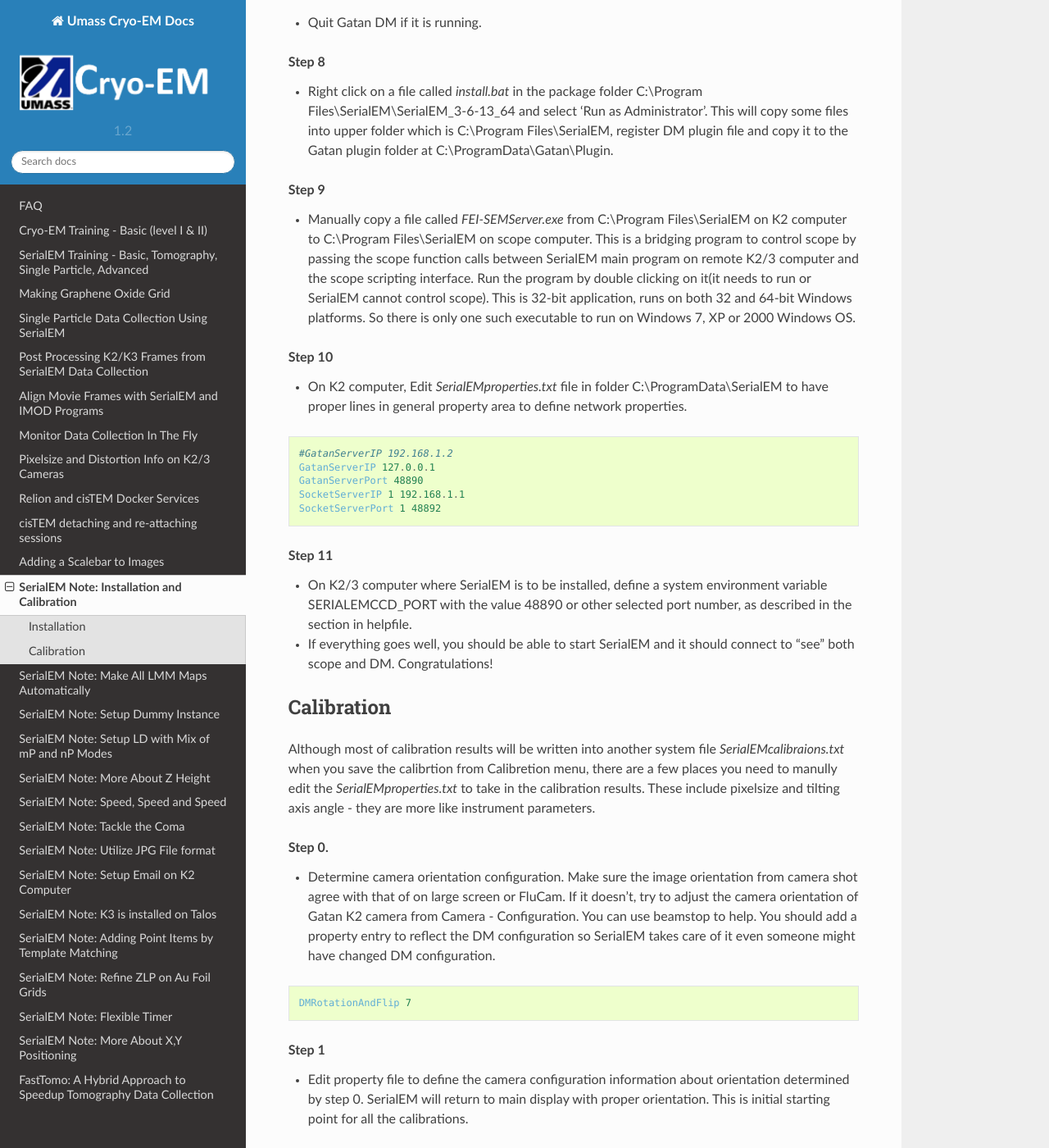
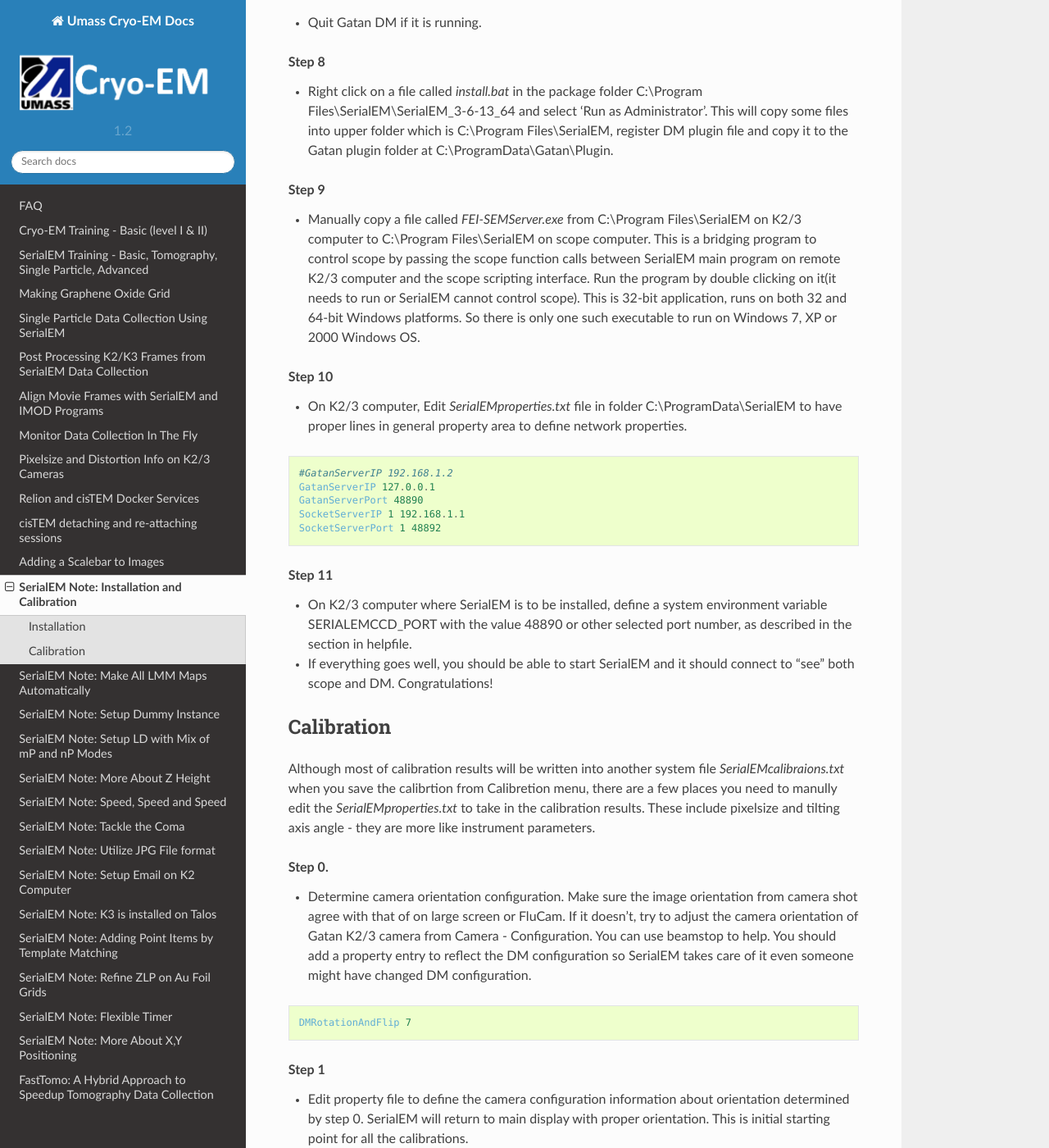
Before and after one commit to xuchen66/sphinx-emdocs, a Sphinx documentation site: the page built from source/serialEM-note-install-and-calib.rst, in a window 1280 px wide and 1400 px high, scrolled down 1719 px. Shown: the whole window at 82% size. Built offline with Sphinx 7.4.7 and the Read the Docs theme 2.0.0, drawn with Linux system fonts in a browser that asks for light colours; pages that are not in the unit, such as notebooks, are missing from menus; some of the changed text lies outside the part shown.

Commit message:
Update serialEM-note-install-and-calib.rst

```diff
--- a/source/serialEM-note-install-and-calib.rst
+++ b/source/serialEM-note-install-and-calib.rst
@@ -58,11 +58,11 @@
 
 .. rubric:: Step 9
 
-- Manually copy a file called *FEI-SEMServer.exe* from C:\\Program Files\\SerialEM on K2 computer to C:\\Program Files\\SerialEM on scope computer. This is a bridging program to control scope by passing the scope function calls between SerialEM main program on remote K2/3 computer and the scope scripting interface. Run the program by double clicking on it(it needs to run or SerialEM cannot control scope). This is 32-bit application, runs on both 32 and 64-bit Windows platforms. So there is only one such executable to run on Windows 7, XP or 2000 Windows OS.
+- Manually copy a file called *FEI-SEMServer.exe* from C:\\Program Files\\SerialEM on K2/3 computer to C:\\Program Files\\SerialEM on scope computer. This is a bridging program to control scope by passing the scope function calls between SerialEM main program on remote K2/3 computer and the scope scripting interface. Run the program by double clicking on it(it needs to run or SerialEM cannot control scope). This is 32-bit application, runs on both 32 and 64-bit Windows platforms. So there is only one such executable to run on Windows 7, XP or 2000 Windows OS.
 
 .. rubric:: Step 10
 
-- On K2 computer, Edit *SerialEMproperties.txt* file in folder C:\\ProgramData\\SerialEM to have proper lines in general property area to define network properties.
+- On K2/3 computer, Edit *SerialEMproperties.txt* file in folder C:\\ProgramData\\SerialEM to have proper lines in general property area to define network properties.
 
 .. code-block:: ruby
 
@@ -87,7 +87,7 @@
 
 .. rubric:: Step 0.
 
-- Determine camera orientation configuration. Make sure the image orientation from camera shot agree with that of on large screen or FluCam. If it doesn't, try to adjust the camera orientation of Gatan K2 camera from Camera - Configuration. You can use beamstop to help.  You should add a property entry to reflect the DM configuration so SerialEM takes care of it even someone might have changed DM configuration.
+- Determine camera orientation configuration. Make sure the image orientation from camera shot agree with that of on large screen or FluCam. If it doesn't, try to adjust the camera orientation of Gatan K2/3 camera from Camera - Configuration. You can use beamstop to help.  You should add a property entry to reflect the DM configuration so SerialEM takes care of it even someone might have changed DM configuration.
 
 .. code-block:: ruby
 
@@ -115,7 +115,7 @@
 
 .. rubric:: Step 5
 
-- Take a T shot with 2x binning on a K2 camera, make sure the counts are neither too low nor too high.
+- Take a T shot with 2x binning on a K2/3 camera, make sure the counts are neither too low nor too high.
 
 .. rubric:: Step 6
 
@@ -188,7 +188,7 @@
 
 .. rubric:: Step 19
 
-- repeat Beam Intensity Calibration for all other spot sizes likely to be used - 3,4,5,6,8,9.
+- repeat Beam Intensity Calibration for all other spot sizes likely to be used: 3, 4, 5, 6, 8, 9.
 
 .. rubric:: Step 20
 
```
